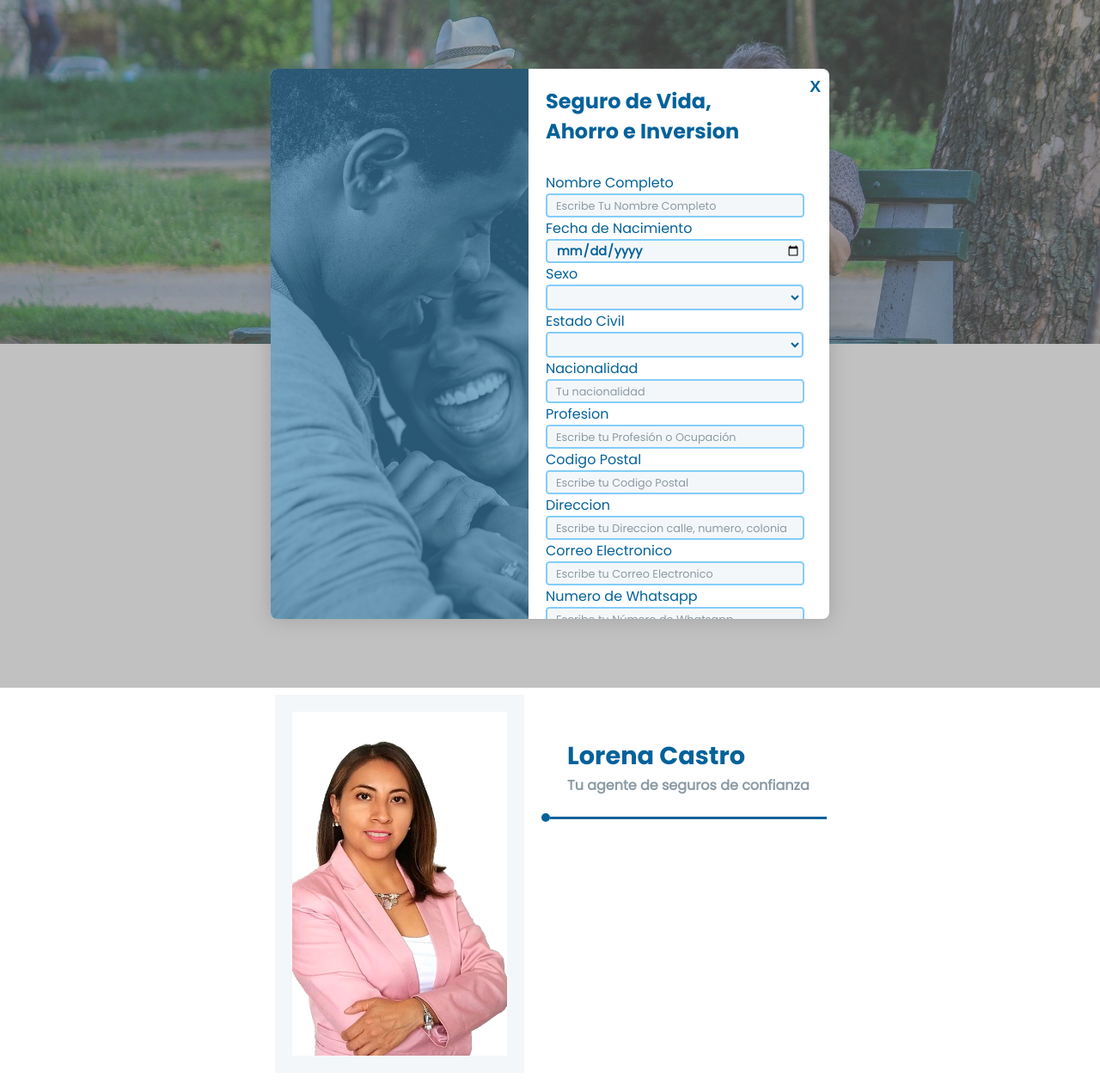
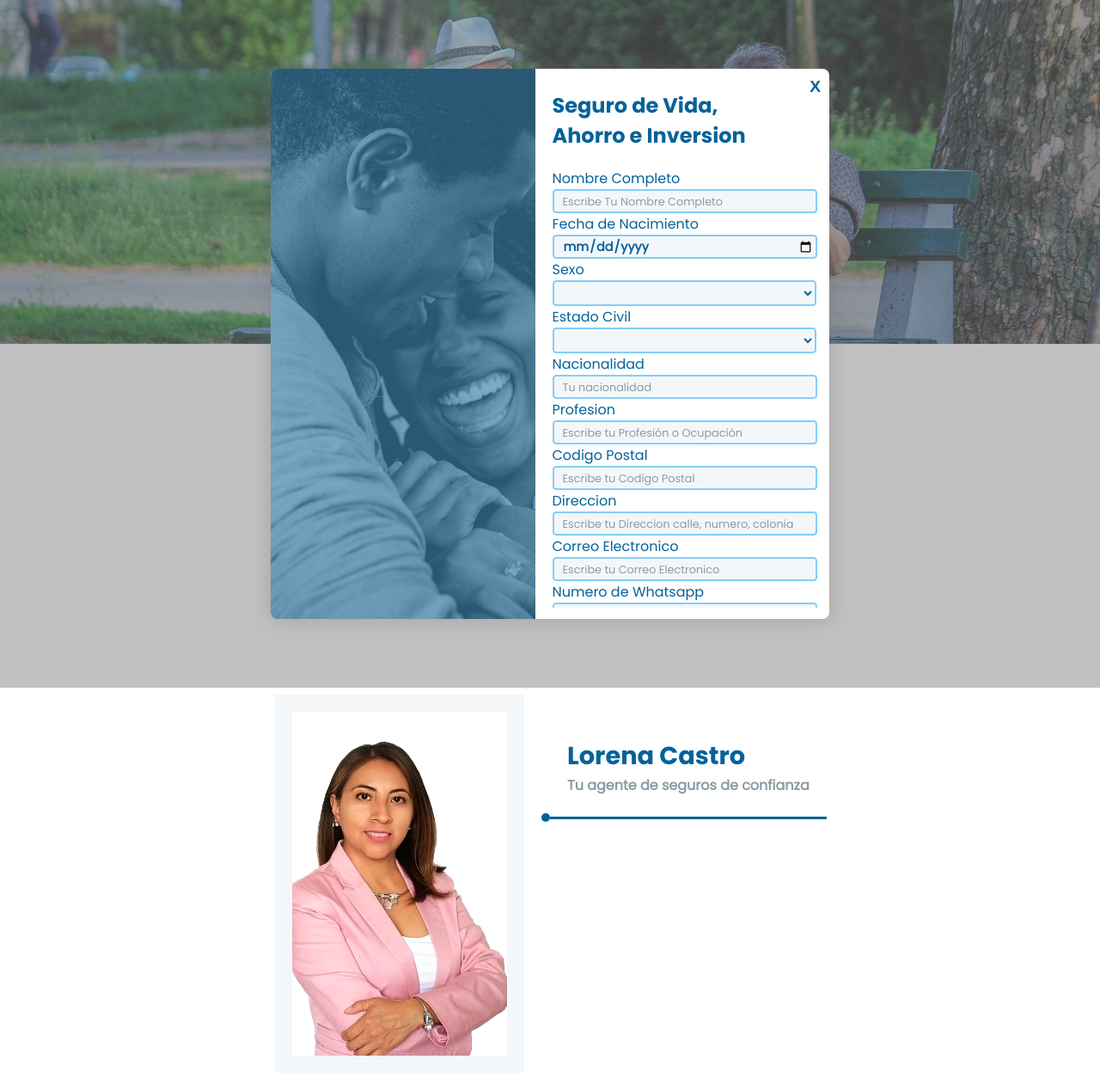
Before and after one commit to Hectorc70/web_lorena, a Django app: page / in a window 1280 px wide, after a click on "Seguro de vida, ahorro e inversión". Shown: the top 1261 px of the page at 86% size. Run offline with Django 3.2, Linux system fonts and the light colour scheme; parts of the project's set-up code (start-up, migrations or seed data) failed here and were passed over.

Commit message:
Se arreglaron bugs de  diseño de formulario

```diff
--- a/static/css/forms_styles.css
+++ b/static/css/forms_styles.css
@@ -101,27 +101,31 @@
     display: block;
     width: 100%;
     height: 80%;
-    overflow: auto;
     padding-left: 20px;
-    padding-right: 20px;
+    padding-right: 5px;
+    padding-bottom: 50px;
 }
 
 .title-form{
     text-align: left;
-    top: 20px;
-    height: 9%;
-    position: absolute;
+    margin-top: 50px;
     font-family: 'Poppins-Bold';
     font-size: 1.5rem;
     color: var(--color-principal);
 }
 
 .container-fields{
+    margin-top: 20px;
     display: flex;
     flex-direction: column;
-    margin-top: 120px;
     width: 100%;
+    height: 80%;
+    overflow:auto;
+    padding-right: 10px;
 }
+
+
+
 
 /* CAMPOS Y LABELS */
 .labe-field{
--- a/static/css/styles.css
+++ b/static/css/styles.css
@@ -37,7 +37,7 @@ body{
 }
 
 ::-webkit-scrollbar {
-    width: 10px;
+    width: 8px;
 }
 
   /* Track */
@@ -52,7 +52,7 @@ body{
 
   /* Handle on hover */
 ::-webkit-scrollbar-thumb:hover {
-    background:#696969;
+    background:#cfcfcf;
 
 }
 /* navagation bar */
--- a/templates/index.html
+++ b/templates/index.html
@@ -523,7 +523,6 @@
                     <div class="container-fields">
                         {% for field in form_life_insurance %}
                         <label class="labe-field" for="{{field.label}}">{{ field.label }}</label>
-
                         {{field}}
 
                         {% endfor %}
@@ -536,7 +535,6 @@
 
 
                     </div>
-
                 </div>
             </div>
 
```
Lines whose indentation alone changed are shown as unchanged.
